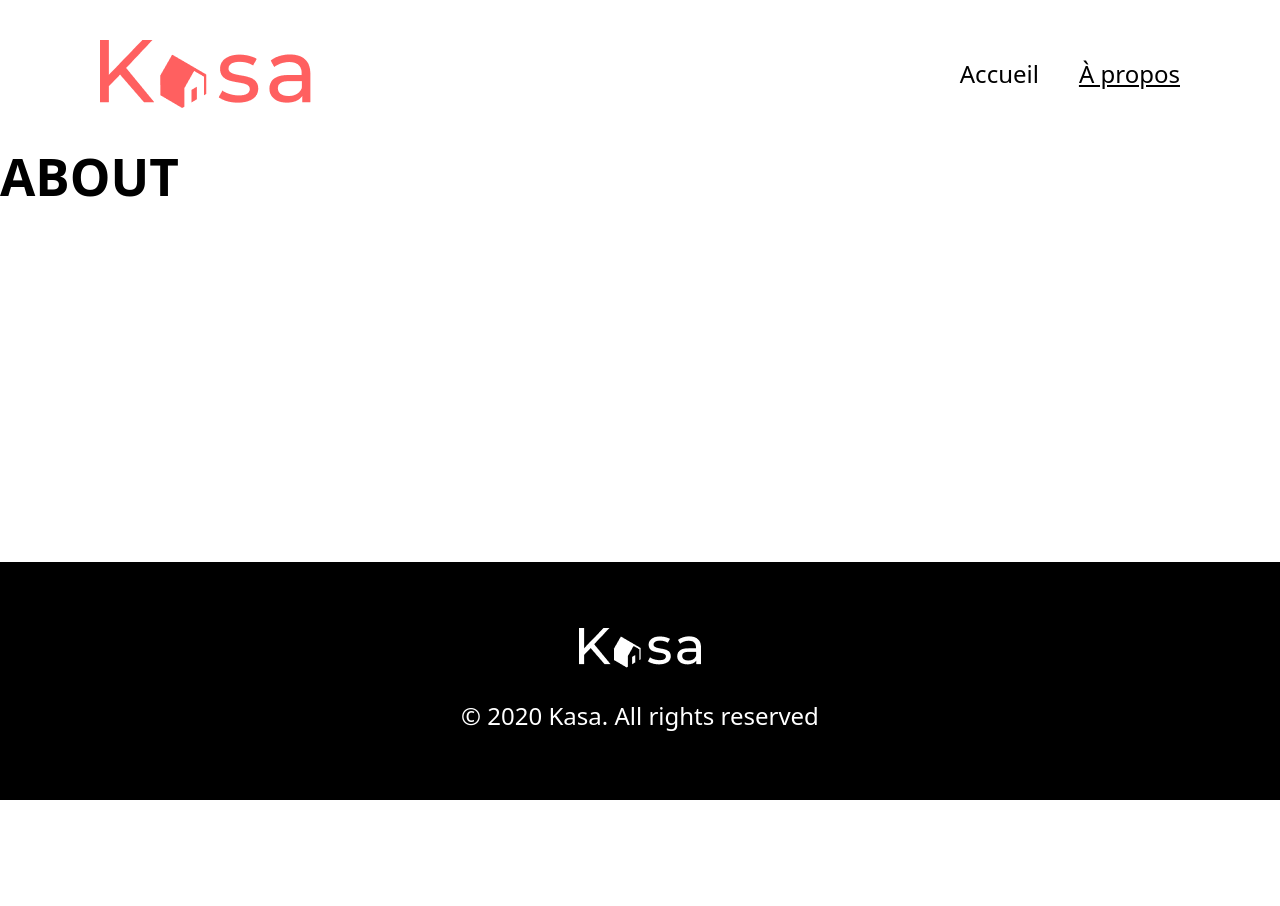
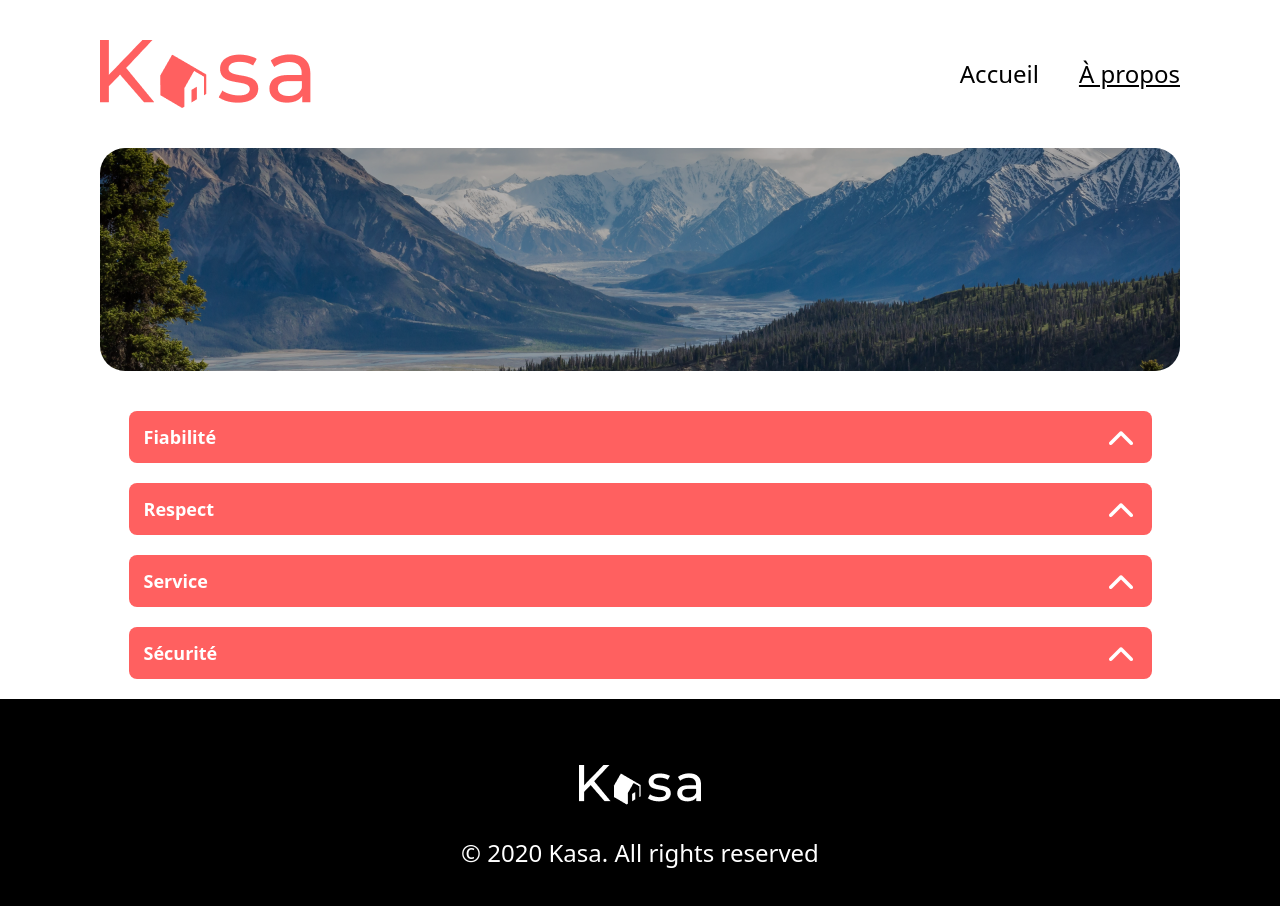
Before and after one commit to Sara-Dalleau/kasa, a React (Vite) app: page /about in a window 1280 px wide. Shown: the top 906 px of the page. Before the commit the page ends 800 px from the top, so only its background shows below. Built offline with nearby package versions, Linux system fonts and the light colour scheme.

Commit message:
Mise en place des pages Home et About avec bannière réutilisable, collapses et styles de page

```diff
--- a/src/components/Banner/index.jsx
+++ b/src/components/Banner/index.jsx
@@ -1,11 +1,10 @@
-import bannerImage from '../../assets/images/banner.png'
 import './Banner.scss'
 
-function Banner () {
+function Banner({ img, title }) {
   return (
-    <div className='banner'>
-      <img src={bannerImage} alt="" />
-      <h1>Chez vous, partout et ailleurs</h1>
+    <div className="banner">
+      <img src={img} alt="" />
+      {title && <h1>{title}</h1>}
     </div>
   )
 }
--- /dev/null
+++ b/src/components/Collapse/Collapse.scss
@@ -0,0 +1,59 @@
+.collapse {
+  max-width: 1023px;
+  width: 100%;
+  margin: 0 auto 20px;
+}
+
+/* HEADER */
+.collapse-header {
+  width: 100%;
+  background-color: #ff6060;
+  color: white;
+  border: none;
+  outline: none;
+  padding: 10px 15px;
+  display: flex;
+  justify-content: space-between;
+  align-items: center;
+  cursor: pointer;
+}
+
+.collapse-header:focus,
+.collapse-header:focus-visible {
+  outline: none;
+  box-shadow: none;
+}
+
+.collapse-title {
+  font-size: 18px;
+  margin: 0;
+}
+
+/* FLÈCHE */
+.collapse-arrow {
+  transition: transform 0.3s ease;
+}
+
+/* CONTENT — ÉTAT FERMÉ (PAR DÉFAUT) */
+.collapse-content {
+  max-height: 0;
+  overflow: hidden;
+  transition: max-height 0.3s ease;
+  background-color: #f6f6f6;
+}
+
+/* CONTENT — ÉTAT OUVERT */
+.collapse-open .collapse-content {
+  max-height: 1000px; // valeur suffisante pour le texte
+}
+
+/* ROTATION FLÈCHE */
+.collapse-open .collapse-arrow {
+  transform: rotate(180deg);
+}
+
+/* TEXTE */
+.collapse-content p {
+  margin: 0;
+  padding: 15px;
+}
--- /dev/null
+++ b/src/components/Collapse/index.jsx
@@ -0,0 +1,50 @@
+import { useState } from "react"
+import arrow from "../../assets/images/arrow-back.png"
+import "./Collapse.scss"
+
+function Collapse({ title, content }) {
+  const [isOpen, setIsOpen] = useState(false) // isOpen état false par défault, setIsOpen sert a react pour re render et passer a l'état demandé.
+
+  return (
+    <div className={`collapse ${isOpen ? "collapse-open" : ""}`}>
+      <button
+        type="button"
+        className="collapse-header"
+        onClick={() => setIsOpen(!isOpen)}
+      >
+        <h2 className="collapse-title">{title}</h2>
+        <img className="collapse-arrow" src={arrow} alt="" aria-hidden="true" />
+      </button>
+
+      <div className="collapse-content">
+        <p>{content}</p>
+      </div>
+    </div>
+  )
+}
+
+export default Collapse
+
+
+
+
+
+
+
+
+
+
+
+
+
+
+  //Note pour moi meme:
+
+  // Au clic, on inverse la valeur avec !isOpen, ce qui permet d’ouvrir ou fermer le composant sans écrire de condition supplémentaire.
+  // collapse--open sert de signal au CSS, collapse--open > classe d’état, ajoutée uniquement si isOpen === true
+
+  // on previligie un booleen quand un état n'a que deux possibilité. Ici ouvert, fermé.
+
+  // <div className={`collapse ${isOpen ? "collapse--open" : ""}`}>
+  //Cette syntaxe permet de transmettre l’état du composant au CSS via une classe. La classe de base est toujours présente, et une classe d’état est ajoutée uniquement lorsque le Collapse est ouvert.
+  //le CSS ne connaît pas isOpen, react seul le connait il faut donc traduire l’état React en quelque chose que le CSS comprend donc ici une className.
--- a/src/pages/About/About.jsx
+++ b/src/pages/About/About.jsx
@@ -1,5 +1,46 @@
+import Collapse from "../../components/Collapse"
+import bannerAbout from "../../assets/images/banner-about.png"
+import Banner from "../../components/Banner";
+import "./About.scss"
+
+// Tableau des données "a propos"
+const aboutData = [
+  {
+    title: 'Fiabilité',
+    content: 'Les annonces postées sur Kasa garantissent une fiabilité totale. Les photos sont conformes aux logements, et toutes les informations sont régulièrement vérifiées  par nos équipes.'
+  },
+  {
+    title:'Respect',
+    content: 'La bienveillance fait partie des valeurs fondatrices de Kasa. Tout comportement discriminatoire ou de perturbation du voisinage entraînera une exclusion de notre plateforme.'
+  },
+  {
+    title: 'Service',
+    content: 'La qualité du service est au cœur de notre engagement chez Kasa. Nous veillons à ce que chaque interaction, que ce soit avec nos hôtes ou nos locataires, soit empreinte de respect et de bienveillance.'
+  },
+  {
+    title: 'Sécurité',
+    content: 'La sécurité est la priorité de Kasa. Aussi bien pour nos hôtes que pour les voyageurs, chaque logement correspond aux critères de sécurité établis par nos services. En laissant une note aussi bien à l\'hôte qu\'au locataire, cela permet à nos équipes de vérifier que les standards sont bien respectés. Nous organisons également des ateliers sur la sécurité domestique pour nos hôtes.'
+  }
+];
+
 function About() {
-  return <h1>ABOUT</h1>
+  return (
+    <div className="about">
+      <Banner img={bannerAbout} />
+
+    <div className="about-content">
+      <div className="about-collapses">
+        {aboutData.map((item) => (
+          <Collapse
+            key={item.title}
+            title={item.title}
+            content={item.content}
+          />
+        ))}
+      </div>
+    </div>
+  </div>
+  )
 }
 
 export default About
--- /dev/null
+++ b/src/pages/About/About.scss
@@ -0,0 +1,13 @@
+.about {
+  width: 100%;
+}
+
+.about-content {
+  max-width: 1240px;
+  margin: 0 auto;
+  padding: 0 20px;
+}
+
+.about-collapses {
+  margin-top: 40px;
+}
--- a/src/pages/Home/Home.jsx
+++ b/src/pages/Home/Home.jsx
@@ -1,13 +1,18 @@
 import Banner from "../../components/Banner/index.jsx"
 import Card from "../../components/Card/index.jsx"
 import logements from '../../data/logements.json'
+import bannerHome from "../../assets/images/banner.png"
 import "./Home.scss"
 
 
 function Home() {
   return (
     <div className="home">
-      <Banner />
+    <Banner
+      img={bannerHome}
+      title="Chez vous, partout et ailleurs"
+    />
+
       <div className="home-content">
       <div className="cards-container">
         {logements.map((logement) => (
```
Also changed, not shown: src/assets/images/arrow-back.png (added), src/assets/images/banner-about.png (added), src/components/Header/index.jsx (line endings or trailing spaces).
